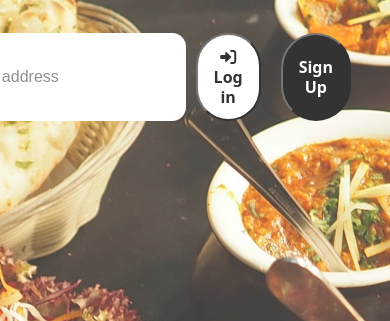
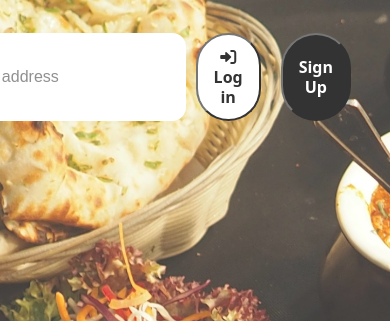
Before and after one commit to hafsa105/WEBSITES, a plain HTML site: page FOODWEB/index.html in a window 390 px wide. Shown: the top 321 px of the page. Drawn offline with Linux system fonts and the light colour scheme.

Commit message:
resposive

```diff
--- a/FOODWEB/style.css
+++ b/FOODWEB/style.css
@@ -177,4 +177,7 @@ html {
     width: fit-content;
     flex-direction: column;
  }
+ .section1{
+    width: fit-content;
+ }
 }
```
